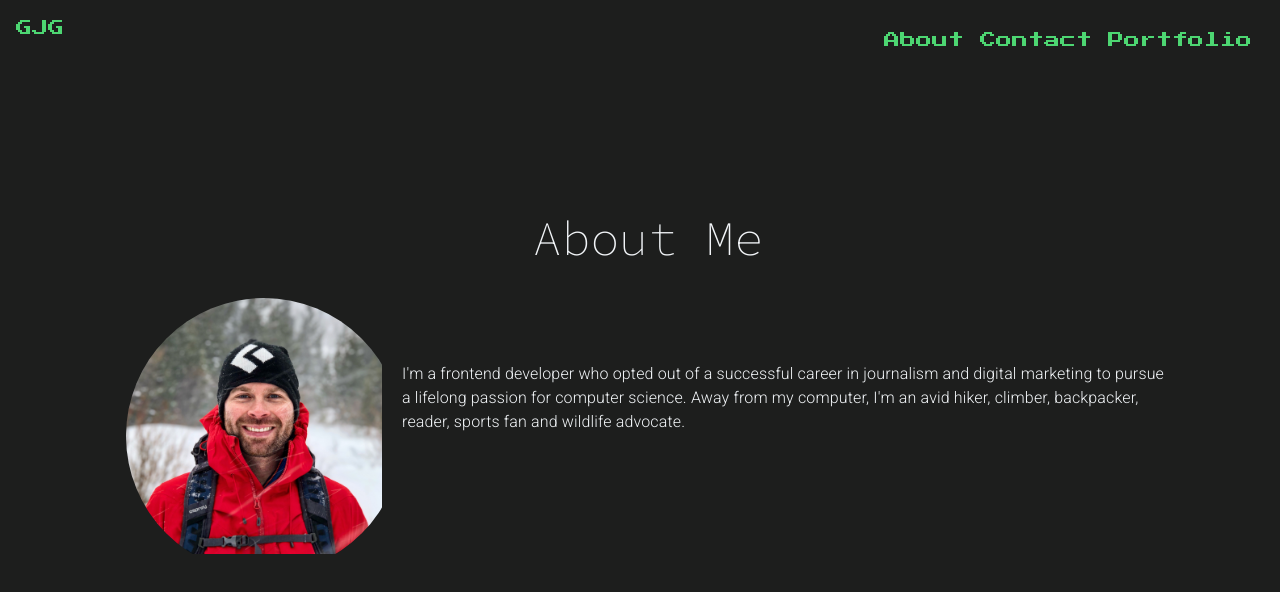
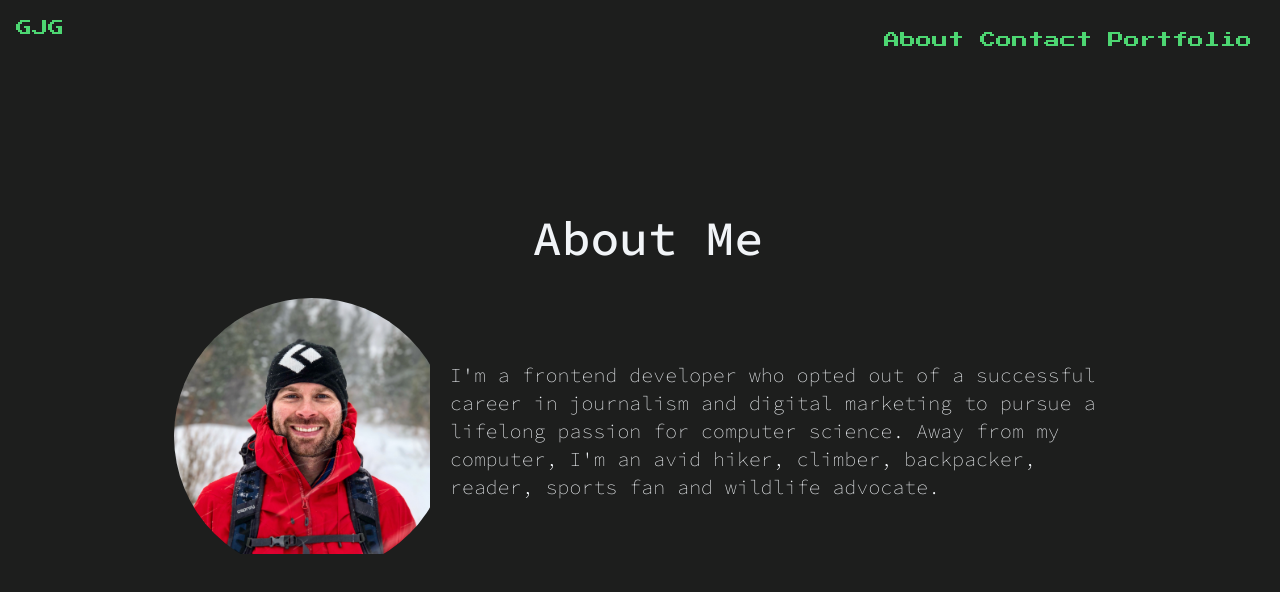
Before and after one commit to gjeffgolden/personal-website-2.0, a React (Vite) app: page /about in a window 1280 px wide. Shown: the top 592 px of the page. Built offline with nearby package versions, Linux system fonts and the light colour scheme.

Commit message:
Adding font weight to Source Code Pro

```diff
--- a/index.html
+++ b/index.html
@@ -3,7 +3,7 @@
   <head>
     <meta charset="UTF-8" />
     <link
-      href="https://fonts.googleapis.com/css2?family=Press+Start+2P&family=Roboto:wght@300&family=Source+Code+Pro:wght@200&display=swap"
+      href="https://fonts.googleapis.com/css2?family=Press+Start+2P&family=Roboto:wght@300&family=Source+Code+Pro:wght@200;400;500&display=swap"
       rel="stylesheet"
     />
     <link rel="icon" type="image/svg+xml" href="/vite.svg" />
--- a/src/routes/About.tsx
+++ b/src/routes/About.tsx
@@ -20,7 +20,7 @@ export const About = () => {
             padding: "0px 20px 20px 0px",
           }}
         />
-        <Typography mt={8} width="48rem" variant="body1">
+        <Typography mt={8} width="42rem" variant="body2">
           I'm a frontend developer who opted out of a successful career in
           journalism and digital marketing to pursue a lifelong passion for
           computer science. Away from my computer, I'm an avid hiker, climber,
--- a/src/styles/theme.ts
+++ b/src/styles/theme.ts
@@ -7,6 +7,14 @@ let theme = createTheme({
     },
   },
   typography: {
+    body1: {
+      fontFamily: "Montserrat",
+    },
+    body2: {
+      fontFamily: "Source Code Pro",
+      fontSize: "1.3rem",
+      fontWeight: 200,
+    },
     button: {
       fontFamily: "'Press Start 2P'",
       color: "#4dd672",
@@ -19,6 +27,7 @@ let theme = createTheme({
     },
     h3: {
       fontFamily: "Source Code Pro",
+      fontWeight: 500,
     },
     h4: {
       fontFamily: "Source Code Pro",
```
